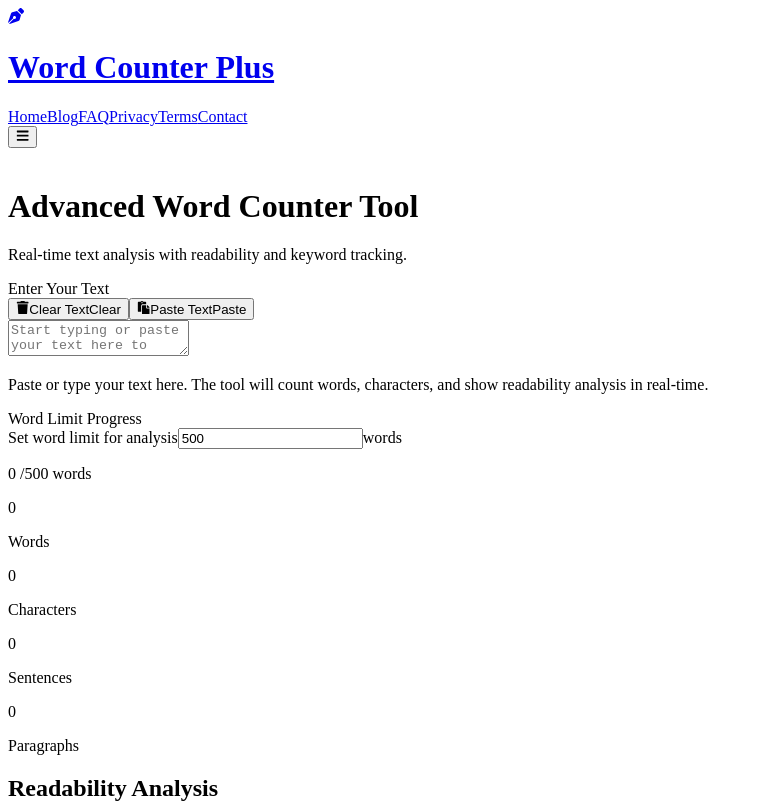
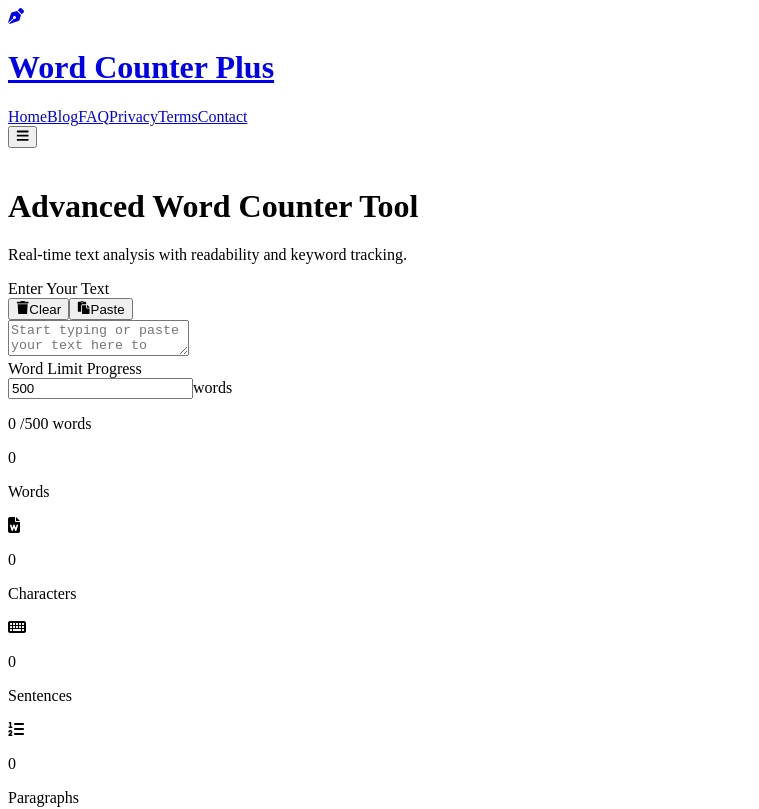
Before and after one commit to ai-with-abdullah/word-counter-plus-2, a React (Vite) app in the folder client/: page / in a window 1280 px wide. Shown: the top 809 px of the page, without its empty margins (0-759 px from the left). Built offline with nearby package versions, Linux system fonts and the light colour scheme.

Commit message:
refactor: Last working code

```diff
--- a/client/src/index.css
+++ b/client/src/index.css
@@ -1,5 +1,5 @@
 @import url('https://fonts.googleapis.com/css2?family=Poppins:wght@300;400;500;600;700&display=swap');
-
+@import url('https://cdnjs.cloudflare.com/ajax/libs/font-awesome/6.4.0/css/all.min.css');
 
 @tailwind base;
 @tailwind components;
--- a/package.json
+++ b/package.json
@@ -99,7 +99,7 @@
     "tailwindcss": "^3.4.17",
     "tsx": "^4.20.5",
     "typescript": "^5.6.3",
-    "vite": "^7.1.4",
+    "vite": "^6.3.5",
     "vite-plugin-purgecss": "^0.2.13"
   },
   "optionalDependencies": {
--- a/vite.config.ts
+++ b/vite.config.ts
@@ -2,13 +2,11 @@ import { defineConfig } from "vite";
 import react from "@vitejs/plugin-react";
 import path from "path";
 import runtimeErrorOverlay from "@replit/vite-plugin-runtime-error-modal";
-import purgecss from "vite-plugin-tailwind-purgecss"; // ✅ Modern PurgeCSS plugin
 
 export default defineConfig({
   plugins: [
     react(),
     runtimeErrorOverlay(),
-    purgecss(), // ✅ Added PurgeCSS plugin (no TypeScript error)
     ...(process.env.NODE_ENV !== "production" &&
     process.env.REPL_ID !== undefined
       ? [
```
Also changed, not shown: 1 other file (tests, documents, lock files or other folders).
